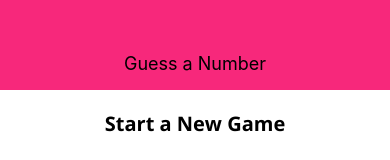
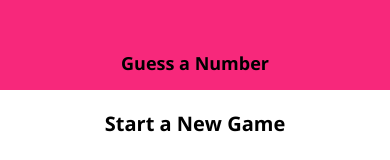
Before and after one commit to AdhamNour/guess_a_number_app, a React Native app: screen / in a window 390 px wide. Shown: the top 160 px of the page. Built offline with nearby package versions, Linux system fonts and the light colour scheme.

Commit message:
finished video 25 from module 4

```diff
--- /dev/null
+++ b/components/BodyText.js
@@ -0,0 +1,17 @@
+import React from 'react';
+import { Text,StyleSheet } from 'react-native';
+
+const BodyText = (props) => {
+    return (
+        <Text style={styles.BodyText}>{props.children}</Text>
+     );
+}
+
+const styles = StyleSheet.create({
+    BodyText:{
+        fontFamily:"open-sans",
+        color:"blue",
+    }
+})
+
+export default BodyText;
--- a/components/Header.js
+++ b/components/Header.js
@@ -22,7 +22,8 @@ const styles = StyleSheet.create({
     },
     headerTitle:{
         color:'black',
-        fontSize:18
+        fontSize:18,
+        fontFamily:"open-sans-bold"
     }
 })
 
--- a/screens/GameScreen.js
+++ b/screens/GameScreen.js
@@ -3,6 +3,7 @@ import { View, Text, StyleSheet, Button, Alert } from "react-native";
 
 import NumberContainer from "../components/NumberContainer";
 import Card from "../components/Card";
+import BodyText from  '../components/BodyText'
 
 const generateRandomBetween = (min, max) => {
   min = Math.ceil(min);
@@ -48,7 +49,7 @@ const GameScreen = (props) => {
 
   return (
     <View style={styles.screen}>
-      <Text>Oponnent Guess</Text>
+      <BodyText>Oponnent Guess</BodyText>
       <NumberContainer targetNumber={ComputerGuess} />
       <Card style={styles.buttonContainer}>
         <Button title="LOWER" onPress={() => nextGuess(0)} />
```
